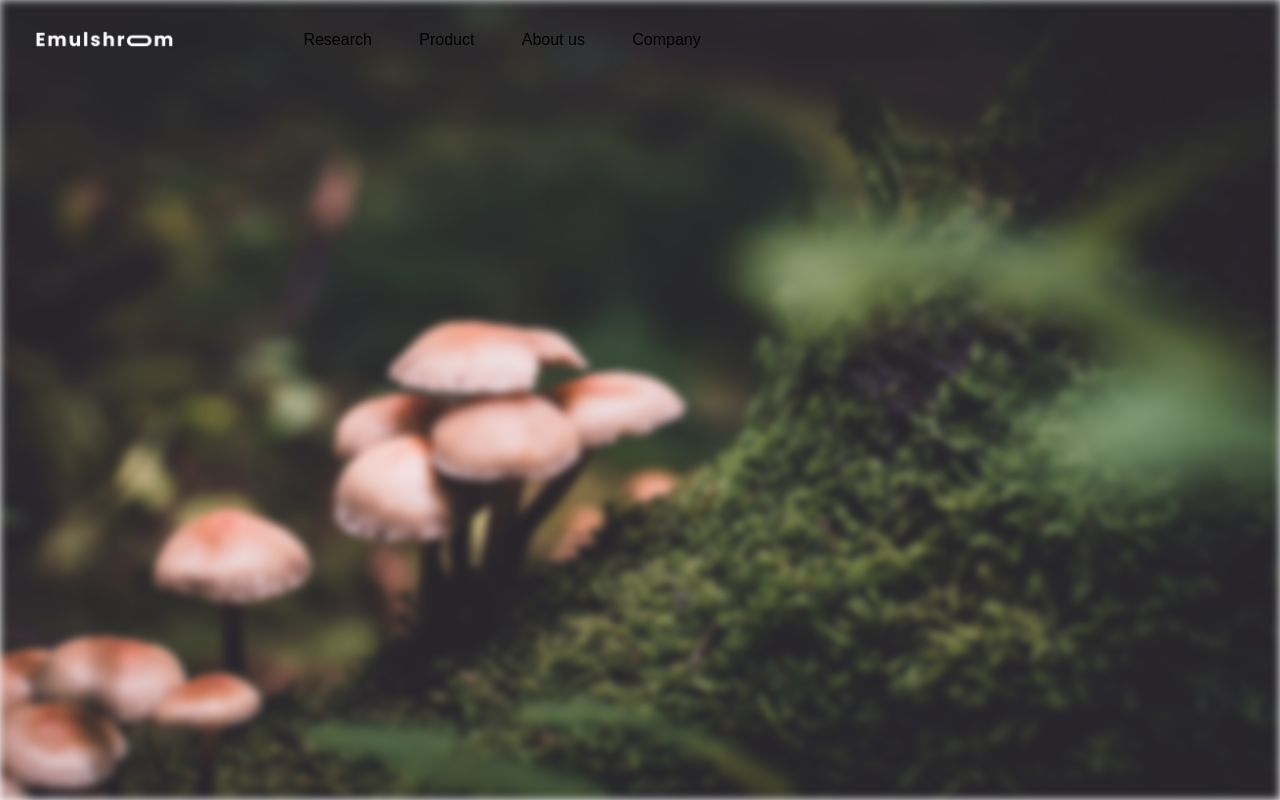
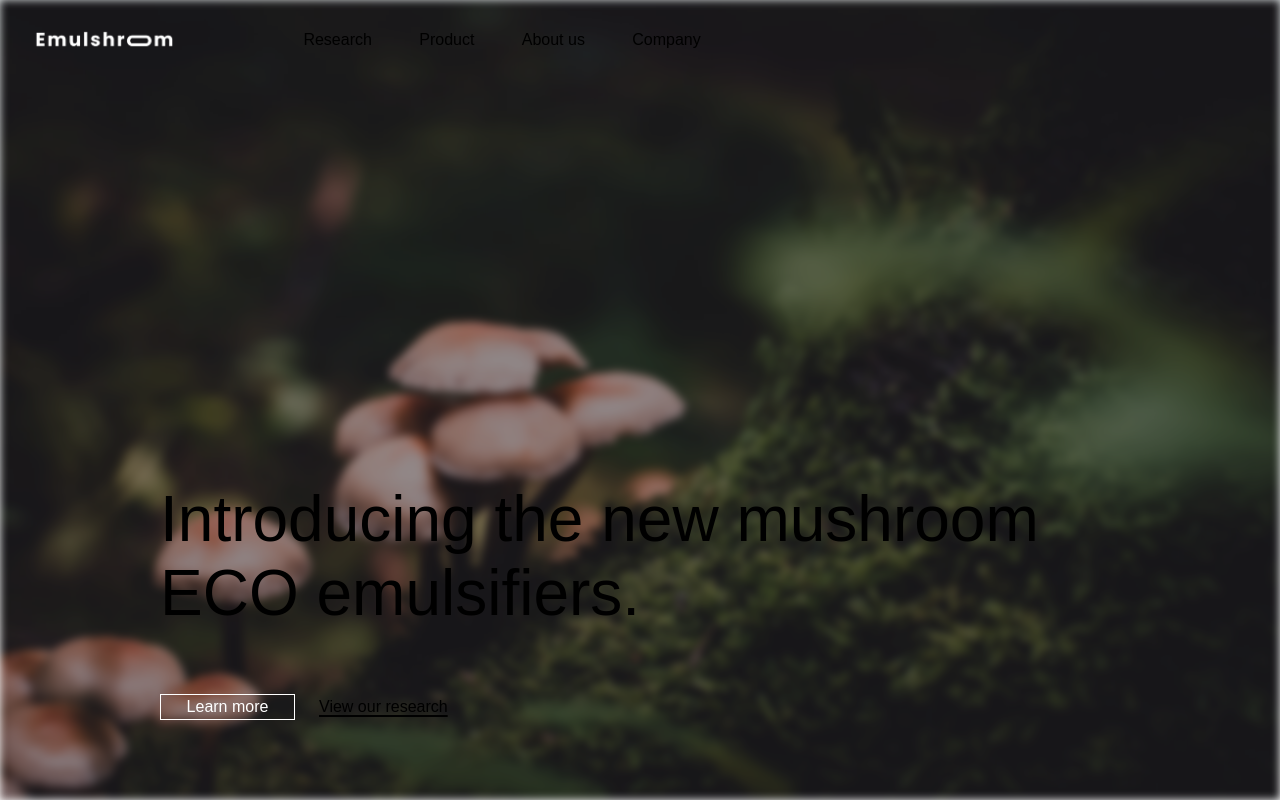
Before and after one commit to rikvik2006/Emulshroom, a Next.js app: page /home in a window 1280 px wide. Built offline with nearby package versions, Linux system fonts and the light colour scheme; a web font is replaced by a local one.

Commit message:
Feat: Finished the hero screen

```diff
--- a/src/components/heroContent/heroImage/heroImage.tsx
+++ b/src/components/heroContent/heroImage/heroImage.tsx
@@ -12,7 +12,15 @@ const HeroImage: FC<Props> = () => {
 
             <img className={style.heroImage} src="/img/heroimage.jpg" alt="Heroimage" />
 
-
+            <div className={style.heroTitleContainer}>
+                <h1 className={style.heroTitle}>
+                    Introducing the new mushroom ECO emulsifiers.
+                </h1>
+                <div className={style.buttonsContainer}>
+                    <div className={style.button}>Learn more</div>
+                    <a href="#" className={style.link}>View our research</a>
+                </div>
+            </div>
         </div>
     )
 }
--- a/src/components/heroContent/heroImage/index.module.scss
+++ b/src/components/heroContent/heroImage/index.module.scss
@@ -2,11 +2,63 @@
     width: 100%;
     height: 100vh;
     position: relative;
+    display: flex;
+    flex-direction: column;
 
     .heroImage {
         width: 100%;
         height: 100vh;
         object-fit: cover;
-        filter: blur(4px)
+        filter: blur(4px) brightness(60%);
+    }
+
+    .heroTitleContainer {
+        margin: 5rem 10rem 5rem 10rem;
+        position: absolute;
+        bottom: 0;
+        display: flex;
+        flex-direction: column;
+        gap: 4rem;
+
+        .heroTitle {
+            font-family: "Sohne", sans-serif;
+            font-weight: 400;
+            font-size: 4rem;
+            margin-right: 5rem;
+        }
+
+        .buttonsContainer {
+            display: flex;
+            flex-direction: row;
+            gap: 1.5rem;
+            align-items: center;
+
+            .button {
+                color: white;
+                font-family: "Sohne", sans-serif;
+                padding: .2rem 1.6rem;
+                border: 1px solid white;
+                font-size: 1;
+                ;
+            }
+
+            .button:hover {
+                background-color: white;
+                color: black;
+            }
+
+            .link {
+                text-decoration: none;
+                text-decoration: underline;
+                text-underline-offset: 0.2em;
+                outline: none;
+                text-decoration-thickness: 2px;
+            }
+
+            .link:hover {
+                text-decoration: underline rgba(0, 0, 0, 0.596);
+                text-decoration-thickness: 2px
+            }
+        }
     }
 }
--- a/src/components/heroContent/navbar/index.module.scss
+++ b/src/components/heroContent/navbar/index.module.scss
@@ -42,12 +42,18 @@
             }
         }
 
-        .item {}
+        .item {
+            font-family: "Sohne", sans-serif;
+
+            &:hover {
+                text-decoration: underline;
+            }
+        }
 
         .menu {
             display: flex;
             justify-content: space-between;
-            align-items: center;
+            align-item: center;
             flex-direction: row;
             width: 50%;
             height: 100%;
--- a/src/components/heroContent/navbar/index.tsx
+++ b/src/components/heroContent/navbar/index.tsx
@@ -1,7 +1,7 @@
 import { FC } from "react";
 import style from "./index.module.scss";
 
-type Props = {}
+type Props = {};
 
 const NavbarContainer: FC<Props> = () => {
     return (
```
